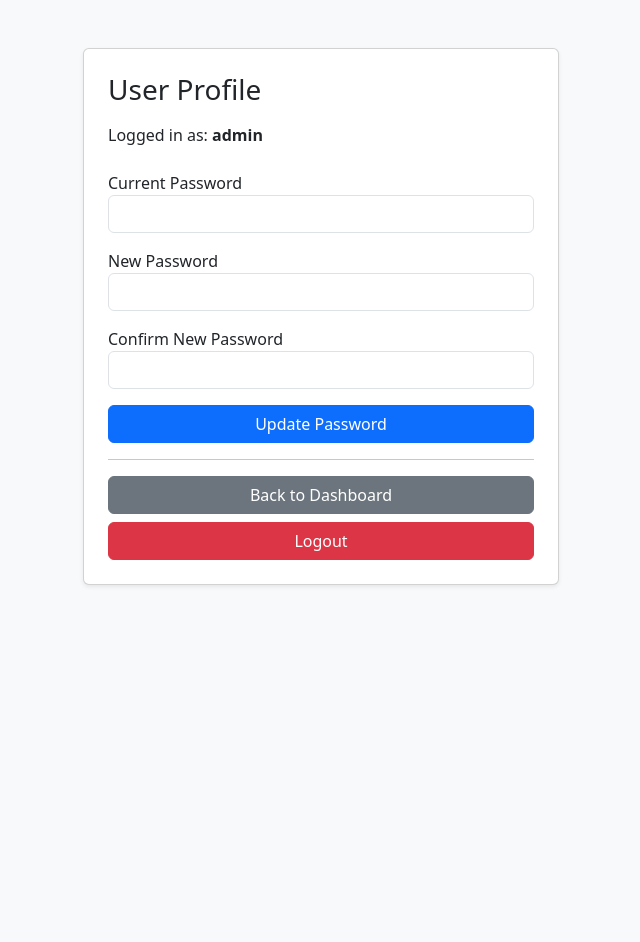
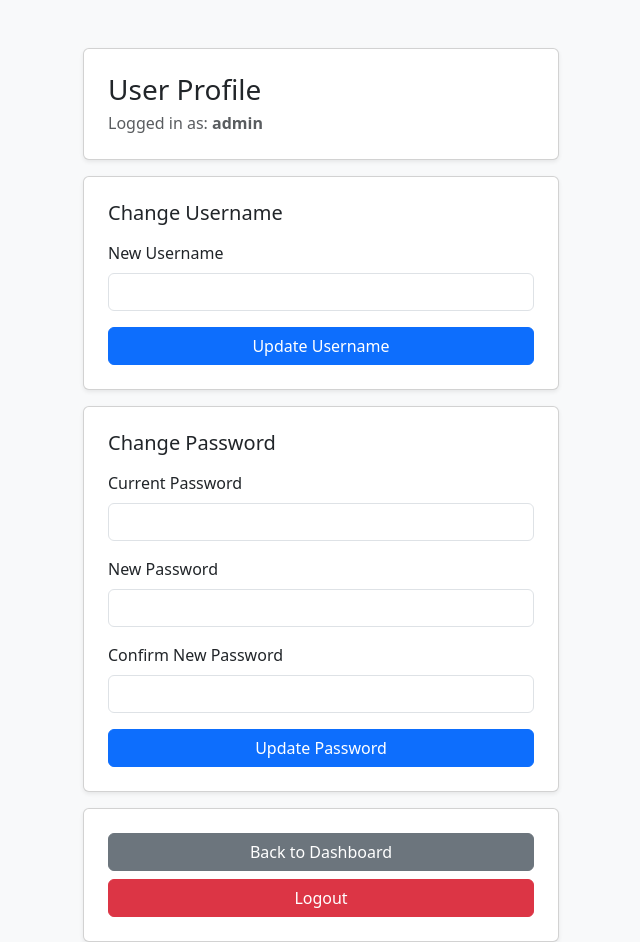
Before and after one commit to LxrdCrow/Project-Test, a Flask app: page /profile in a window 1280 px wide. Shown: the whole page, without its empty margins (319-959 px from the left). Before the commit the page ends 586 px from the top, so only its background shows below. Run offline with Flask 3, Linux system fonts and the light colour scheme; the visitor is signed in with stand-in values (Sample User, id 1); data comes from the database, SQL or seed files in the repository; both versions use the stored data as it was after the commit.

Commit message:
Modified templates, change controllers structure, model minor changes, starting testing

```diff
--- a/app.py
+++ b/app.py
@@ -1,23 +1,22 @@
 import os
 from dotenv import load_dotenv
 from flask import Flask, redirect, url_for
-from controllers.user_controller import auth_bp, limiter
+from controllers.auth import auth_bp, limiter
+from controllers.main import main_bp
 
 load_dotenv()
 
 app = Flask(__name__)
+app.secret_key = os.getenv('SECRET_KEY')
 app.config['SESSION_PERMANENT'] = False
-app.secret_key = os.getenv('SECRET_KEY')
-
 
 limiter.init_app(app)
 app.register_blueprint(auth_bp)
-
+app.register_blueprint(main_bp)
 
 @app.route('/')
 def index():
     return redirect(url_for('auth.login'))
 
-
 if __name__ == '__main__':
     app.run(debug=True)
--- /dev/null
+++ b/controllers/auth.py
@@ -0,0 +1,92 @@
+from functools import wraps
+
+from flask import Blueprint, render_template, request, redirect, url_for, session, flash
+from flask_limiter import Limiter
+from flask_limiter.util import get_remote_address
+from werkzeug.security import check_password_hash, generate_password_hash
+from models.user_model import get_user_by_username, create_user
+
+limiter = Limiter(
+    key_func=get_remote_address,
+    default_limits=["200 per day", "50 per hour"]
+)
+
+auth_bp = Blueprint('auth', __name__)
+
+
+def login_required(f):
+    @wraps(f)
+    def decorated_function(*args, **kwargs):
+        if 'user_id' not in session:
+            flash('Please log in first')
+            return redirect(url_for('auth.login'))
+        return f(*args, **kwargs)
+    return decorated_function
+
+
+@auth_bp.route('/login', methods=['GET', 'POST'])
+@limiter.limit("10 per minute")
+def login():
+    if 'user_id' in session:
+        return redirect(url_for('main.dashboard'))
+
+    if request.method == 'POST':
+        username = request.form['username']
+        password = request.form['password']
+
+        if not username or not password:
+            flash('Please enter username and password')
+            return redirect(url_for('auth.login'))
+
+        user = get_user_by_username(username)
+
+        if not user or not check_password_hash(user['password'], password):
+            flash('Invalid credentials')
+            return redirect(url_for('auth.login'))
+
+        session['user_id'] = user['id']
+        session['username'] = user['username']
+
+        flash('Login successful')
+        return redirect(url_for('main.dashboard'))
+
+    return render_template('login.html')
+
+
+@auth_bp.route('/register', methods=['GET', 'POST'])
+@limiter.limit("10 per hour")
+def register():
+    if 'user_id' in session:
+        return redirect(url_for('main.dashboard'))
+
+    if request.method == 'POST':
+        username = request.form['username']
+        password = request.form['password']
+
+        if not username or not password:
+            flash('Please fill all fields')
+            return redirect(url_for('auth.register'))
+
+        if len(password) < 8:
+            flash('Password must be at least 8 characters long')
+            return redirect(url_for('auth.register'))
+
+        hashed_password = generate_password_hash(password)
+        success = create_user(username, hashed_password)
+
+        if not success:
+            flash('Username already exists')
+            return redirect(url_for('auth.register'))
+
+        flash('Registration successful')
+        return redirect(url_for('auth.login'))
+
+    return render_template('register.html')
+
+
+@auth_bp.route('/logout')
+@login_required
+def logout():
+    session.clear()
+    flash('You have been logged out')
+    return redirect(url_for('auth.login'))
--- /dev/null
+++ b/controllers/main.py
@@ -0,0 +1,123 @@
+from flask import (
+    Blueprint,
+    render_template,
+    request,
+    redirect,
+    url_for,
+    session,
+    flash,
+    make_response
+)
+
+from werkzeug.security import (
+    check_password_hash,
+    generate_password_hash
+)
+
+from models.user_model import (
+    get_user_by_username,
+    get_user_by_id,
+    update_password,
+    update_username
+)
+
+from controllers.auth import login_required
+
+main_bp = Blueprint('main', __name__)
+
+
+@main_bp.route('/dashboard')
+@login_required
+def dashboard():
+
+    response = make_response(render_template(
+        'dashboard.html',
+        username=session['username']
+    ))
+
+    response.headers['Cache-Control'] = 'no-cache, no-store, must-revalidate'
+    response.headers['Pragma'] = 'no-cache'
+    response.headers['Expires'] = '0'
+
+    return response
+
+
+@main_bp.route('/profile', methods=['GET', 'POST'])
+@login_required
+def profile():
+
+    user = get_user_by_id(session['user_id'])
+
+    if request.method == 'POST':
+
+        action = request.form.get('action')
+
+        # CHANGE USERNAME
+        if action == 'change_username':
+
+            new_username = request.form['new_username'].strip()
+
+            if not new_username:
+                flash('Username cannot be empty')
+                return redirect(url_for('main.profile'))
+
+            if new_username == session['username']:
+                flash('New username must be different from current one')
+                return redirect(url_for('main.profile'))
+
+            # FIX: check BEFORE updating DB
+            existing_user = get_user_by_username(new_username)
+
+            if existing_user and existing_user['id'] != session['user_id']:
+                flash('Username already taken')
+                return redirect(url_for('main.profile'))
+
+            update_username(session['user_id'], new_username)
+            session['username'] = new_username
+
+            flash('Username updated successfully')
+            return redirect(url_for('main.profile'))
+
+        # CHANGE PASSWORD
+        if action == 'change_password':
+
+            current_password = request.form['current_password']
+            new_password = request.form['new_password']
+            confirm_password = request.form['confirm_password']
+
+            full_user = get_user_by_username(session['username'])
+
+            if not check_password_hash(
+                full_user['password'],
+                current_password
+            ):
+                flash('Current password is incorrect')
+                return redirect(url_for('main.profile'))
+
+            if current_password == new_password:
+                flash('New password must be different from current password')
+                return redirect(url_for('main.profile'))
+
+            if len(new_password) < 8:
+                flash('Password must be at least 8 characters long')
+                return redirect(url_for('main.profile'))
+
+            if new_password != confirm_password:
+                flash('Passwords do not match')
+                return redirect(url_for('main.profile'))
+
+            hashed_password = generate_password_hash(new_password)
+
+            update_password(
+                session['user_id'],
+                hashed_password
+            )
+
+            flash('Password updated successfully')
+
+            return redirect(url_for('main.profile'))
+
+    return render_template(
+        'profile.html',
+        user=user
+    )
--- a/controllers/user_controller.py
+++ /dev/null
@@ -1,179 +0,0 @@
-from functools import wraps
-
-from flask import (
-    Blueprint,
-    render_template,
-    request,
-    redirect,
-    url_for,
-    session,
-    flash,
-    make_response
-)
-
-from flask_limiter import Limiter
-from flask_limiter.util import get_remote_address
-
-from werkzeug.security import (
-    check_password_hash,
-    generate_password_hash
-)
-
-from models.user_model import (
-    get_user_by_username,
-    get_user_by_id,
-    create_user,
-    update_password
-)
-
-limiter = Limiter(
-    key_func=get_remote_address,
-    default_limits=["200 per day", "50 per hour"]
-)
-
-auth_bp = Blueprint('auth', __name__)
-
-
-def login_required(f):
-    @wraps(f)
-    def decorated_function(*args, **kwargs):
-
-        if 'user_id' not in session:
-            flash('Please log in first')
-            return redirect(url_for('auth.login'))
-
-        return f(*args, **kwargs)
-
-    return decorated_function
-
-
-@auth_bp.route('/login', methods=['GET', 'POST'])
-@limiter.limit("10 per minute")
-def login():
-
-    if 'user_id' in session:
-        return redirect(url_for('auth.dashboard'))
-
-    if request.method == 'POST':
-
-        username = request.form['username']
-        password = request.form['password']
-
-        if not username or not password:
-            flash('Please enter username and password')
-            return redirect(url_for('auth.login'))
-
-        user = get_user_by_username(username)
-
-        if not user:
-            flash('Invalid credentials')
-            return redirect(url_for('auth.login'))
-
-        if not check_password_hash(user['password'], password):
-            flash('Invalid credentials')
-            return redirect(url_for('auth.login'))
-
-        session['user_id'] = user['id']
-        session['username'] = user['username']
-
-        flash('Login successful')
-
-        return redirect(url_for('auth.dashboard'))
-
-    return render_template('login.html')
-
-
-@auth_bp.route('/dashboard')
-@login_required
-def dashboard():
-
-    response = make_response(render_template(
-        'dashboard.html',
-        username=session['username']
-    ))
-
-    response.headers['Cache-Control'] = 'no-cache, no-store, must-revalidate'
-    response.headers['Pragma'] = 'no-cache'
-    response.headers['Expires'] = '0'
-
-    return response
-
-@auth_bp.route('/logout')
-@login_required
-def logout():
-
-    session.clear()
-
-    flash('You have been logged out')
-
-    return redirect(url_for('auth.login'))
-
-
-@auth_bp.route('/register', methods=['GET', 'POST'])
-@limiter.limit("10 per hour")
-def register():
-
-    if 'user_id' in session:
-        return redirect(url_for('auth.dashboard'))
-
-    if request.method == 'POST':
-
-        username = request.form['username']
-        password = request.form['password']
-
-        if not username or not password:
-            flash('Please fill all fields')
-            return redirect(url_for('auth.register'))
-
-        if len(password) < 12:
-            flash('Password must be at least 12 characters long')
-            return redirect(url_for('auth.register'))
-
-        hashed_password = generate_password_hash(password)
-
-        success = create_user(username, hashed_password)
-
-        if not success:
-            flash('Username already exists')
-            return redirect(url_for('auth.register'))
-
-        flash('Registration successful')
-
-        return redirect(url_for('auth.login'))
-
-    return render_template('register.html')
-
-
-@auth_bp.route('/profile', methods=['GET', 'POST'])
-@login_required
-def profile():
-
-    user = get_user_by_id(session['user_id'])
-
-    if request.method == 'POST':
-
-        current_password = request.form['current_password']
-        new_password = request.form['new_password']
-        confirm_password = request.form['confirm_password']
-
-        if not check_password_hash(user['password'], current_password):
-            flash('Current password is incorrect')
-            return redirect(url_for('auth.profile'))
-
-        if len(new_password) < 12:
-            flash('Password must be at least 12 characters long')
-            return redirect(url_for('auth.profile'))
-
-        if new_password != confirm_password:
-            flash('Passwords do not match')
-            return redirect(url_for('auth.profile'))
-
-        hashed_password = generate_password_hash(new_password)
-
-        update_password(session['user_id'], hashed_password)
-
-        flash('Password updated successfully')
-
-        return redirect(url_for('auth.profile'))
-
-    return render_template('profile.html', user=user)
--- a/templates/dashboard.html
+++ b/templates/dashboard.html
@@ -17,7 +17,7 @@
 
         <div class="mt-4 d-grid gap-2">
 
-            <a href="{{ url_for('auth.profile') }}" class="btn btn-primary">
+            <a href="{{ url_for('main.profile') }}" class="btn btn-primary">
                 Go to Profile
             </a>
 
--- a/templates/profile.html
+++ b/templates/profile.html
@@ -9,55 +9,54 @@
 
 <div class="container mt-5" style="max-width: 500px;">
 
-    <div class="card p-4 shadow-sm">
-
-        <h3 class="mb-3">User Profile</h3>
-
-        <p class="mb-4">
-            Logged in as: <strong>{{ user['username'] }}</strong>
-        </p>
+    <div class="card p-4 shadow-sm mb-3">
+        <h3 class="mb-1">User Profile</h3>
+        <p class="text-muted mb-0">Logged in as: <strong>{{ user['username'] }}</strong></p>
+    </div>
 
     {% with messages = get_flashed_messages() %}
         {% if messages %}
             {% for message in messages %}
-                    <div class="alert alert-info">{{ message }}</div>
+                <div class="alert alert-info py-2">{{ message }}</div>
             {% endfor %}
         {% endif %}
     {% endwith %}
 
+    <div class="card p-4 shadow-sm mb-3">
+        <h5 class="mb-3">Change Username</h5>
         <form method="POST">
-
+            <input type="hidden" name="action" value="change_username">
             <div class="mb-3">
-                <label>Current Password</label>
-                <input type="password" name="current_password" class="form-control" required>
+                <label class="form-label">New Username</label>
+                <input type="text" name="new_username" class="form-control" placeholder="" required>
+            </div>
+            <button type="submit" class="btn btn-primary w-100">Update Username</button>
+        </form>
     </div>
 
+    <div class="card p-4 shadow-sm mb-3">
+        <h5 class="mb-3">Change Password</h5>
+        <form method="POST">
+            <input type="hidden" name="action" value="change_password">
             <div class="mb-3">
-                <label>New Password</label>
-                <input type="password" name="new_password" class="form-control" required>
+                <label class="form-label">Current Password</label>
+                <input type="password" name="current_password" class="form-control" placeholder="" required>
+            </div>
+            <div class="mb-3">
+                <label class="form-label">New Password</label>
+                <input type="password" name="new_password" class="form-control" placeholder="" required>
+            </div>
+            <div class="mb-3">
+                <label class="form-label">Confirm New Password</label>
+                <input type="password" name="confirm_password" class="form-control" placeholder="" required>
+            </div>
+            <button type="submit" class="btn btn-primary w-100">Update Password</button>
+        </form>
     </div>
 
-            <div class="mb-3">
-                <label>Confirm New Password</label>
-                <input type="password" name="confirm_password" class="form-control" required>
-            </div>
-
-            <button type="submit" class="btn btn-primary w-100">
-                Update Password
-            </button>
-
-        </form>
-
-        <hr>
-
-        <a href="{{ url_for('auth.dashboard') }}" class="btn btn-secondary w-100">
-            Back to Dashboard
-        </a>
-
-        <a href="{{ url_for('auth.logout') }}" class="btn btn-danger w-100 mt-2">
-            Logout
-        </a>
-
+    <div class="card p-4 shadow-sm">
+        <a href="{{ url_for('main.dashboard') }}" class="btn btn-secondary w-100 mb-2">Back to Dashboard</a>
+        <a href="{{ url_for('auth.logout') }}" class="btn btn-danger w-100">Logout</a>
     </div>
 
 </div>
```
Also changed, not shown: models/user_model.py (+15 -1 lines), README.md, database/app.db. Lines whose indentation alone changed are shown as unchanged.
